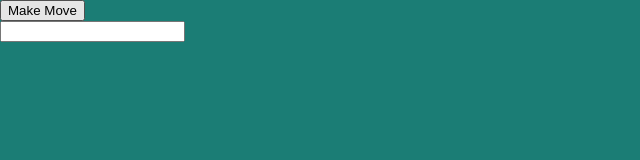
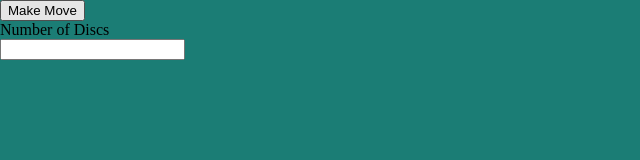
Before and after one commit to JAGeorge54/hanoiTower, a plain HTML site: page index.html in a window 1280 px wide. Shown: the whole page, without its empty margins (0-640 px from the left). Drawn offline with Linux system fonts and the light colour scheme.

Commit message:
added label for input box

```diff
--- a/index.html
+++ b/index.html
@@ -5,7 +5,8 @@
 
   <body>
     <button onclick="makeMove()" id="makemove" width="40">Make Move</button>
-
+    <br>
+    <label for="disc input">Number of Discs</label>
     <br>
     <input type="text" id="numDisk" name="disc input">
 
```
